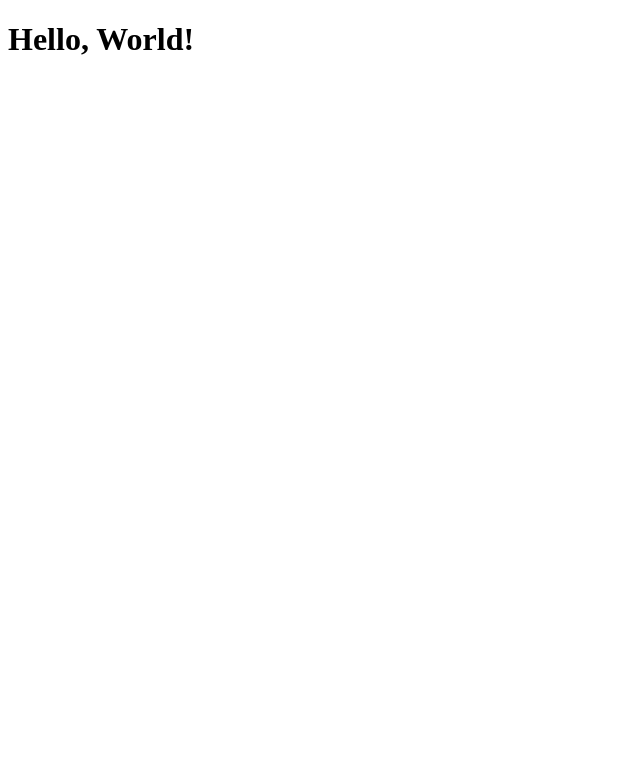
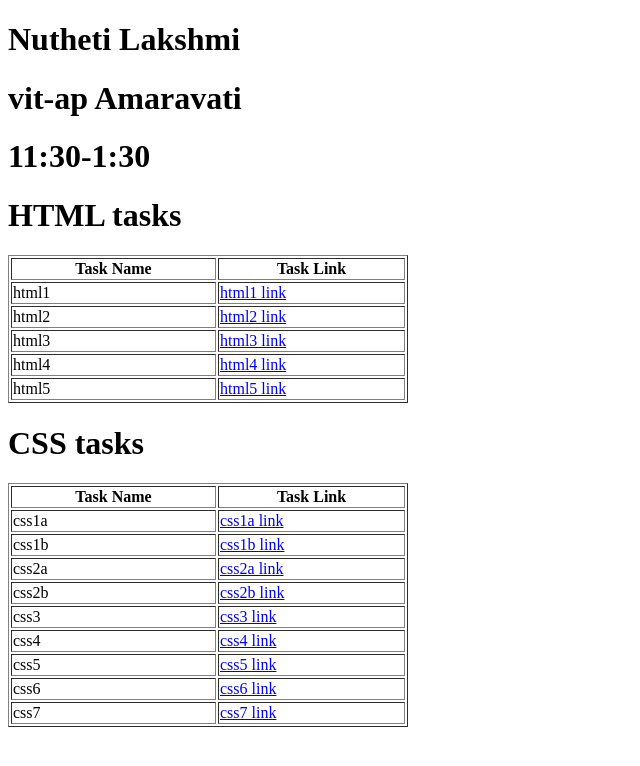
Before and after one commit to Lakshmi26-04/First-task, a plain HTML site: page index.html in a window 1280 px wide. Shown: the whole page, without its empty margins (0-640 px from the left). Drawn offline with Linux system fonts and the light colour scheme.

Commit message:
Update index.html

```diff
--- a/index.html
+++ b/index.html
@@ -5,7 +5,117 @@
 </head>
 
 <body>
-    <h1>Hello, World!</h1>
+    <h1>Nutheti Lakshmi</h1>
+    <h1>vit-ap Amaravati</h1>
+    <h1>11:30-1:30</h1>
+    <h1>HTML tasks</h1>
+    <table width ="400px" border="1px">
+        <tr>
+        <th>Task Name</th>
+        <th>Task Link</th>
+        </tr>
+            <tr>
+            <td>html1</td>
+            <td>
+                <a href="https://github.com/Lakshmi26-04/First-task.git" >html1 link</a>
+            </td>
+
+
+        </tr>
+        <tr>
+            <td>html2</td>
+            <td><a href="https://github.com/Lakshmi26-04/First-task.git" >html2 link</a></td>
+
+
+        </tr>
+        <tr>
+            <td>html3</td>
+            <td><a href="https://github.com/Lakshmi26-04/First-task.git" >html3 link</a></td>
+
+        </tr>
+        <tr>
+            <td>html4</td>
+            <td>
+                <a href="https://github.com/Lakshmi26-04/First-task.git" >html4 link</a>
+            </td>
+       </tr>
+       <tr>
+        <td>html5</td>
+        <td>
+            <a href="https://github.com/Lakshmi26-04/First-task.git" >html5 link</a>
+        </td>
+
+
+    </tr>
+
+
+    </table>
+    <h1>CSS tasks</h1>
+    <table width ="400px" border="1px">
+        <tr>
+        <th>Task Name</th>
+        <th>Task Link</th>
+        </tr>
+            <tr>
+            <td>css1a</td>
+            <td>
+                <a href="https://github.com/Lakshmi26-04/First-task.git" >css1a link</a>
+            </td>
+
+
+        </tr>
+        <tr>
+            <td>css1b</td>
+            <td><a href="https://github.com/Lakshmi26-04/First-task.git" >css1b link</a></td>
+
+
+        </tr>
+        <tr>
+            <td>css2a</td>
+            <td><a href="https://github.com/Lakshmi26-04/First-task.git" >css2a link</a></td>
+
+        </tr>
+        <tr>
+            <td>css2b</td>
+            <td>
+                <a href="https://github.com/Lakshmi26-04/First-task.git" >css2b link</a>
+            </td>
+       </tr>
+       <tr>
+        <td>css3</td>
+        <td>
+            <a href="https://github.com/Lakshmi26-04/First-task.git" >css3 link</a>
+        </td>
+   </tr>
+   <tr>
+    <td>css4</td>
+    <td>
+        <a href="https://github.com/Lakshmi26-04/First-task.git" >css4 link</a>
+    </td>
+</tr>
+<tr>
+    <td>css5</td>
+    <td>
+        <a href="https://github.com/Lakshmi26-04/First-task.git" >css5 link</a>
+    </td>
+</tr>
+<tr>
+    <td>css6</td>
+    <td>
+        <a href="https://github.com/Lakshmi26-04/First-task.git" >css6 link</a>
+    </td>
+</tr>
+<tr>
+    <td>css7</td>
+    <td>
+        <a href="https://github.com/Lakshmi26-04/First-task.git" >css7 link</a>
+    </td>
+</tr>
+
+
+    </table>
+
+
 </body>
 
 </html>
```
